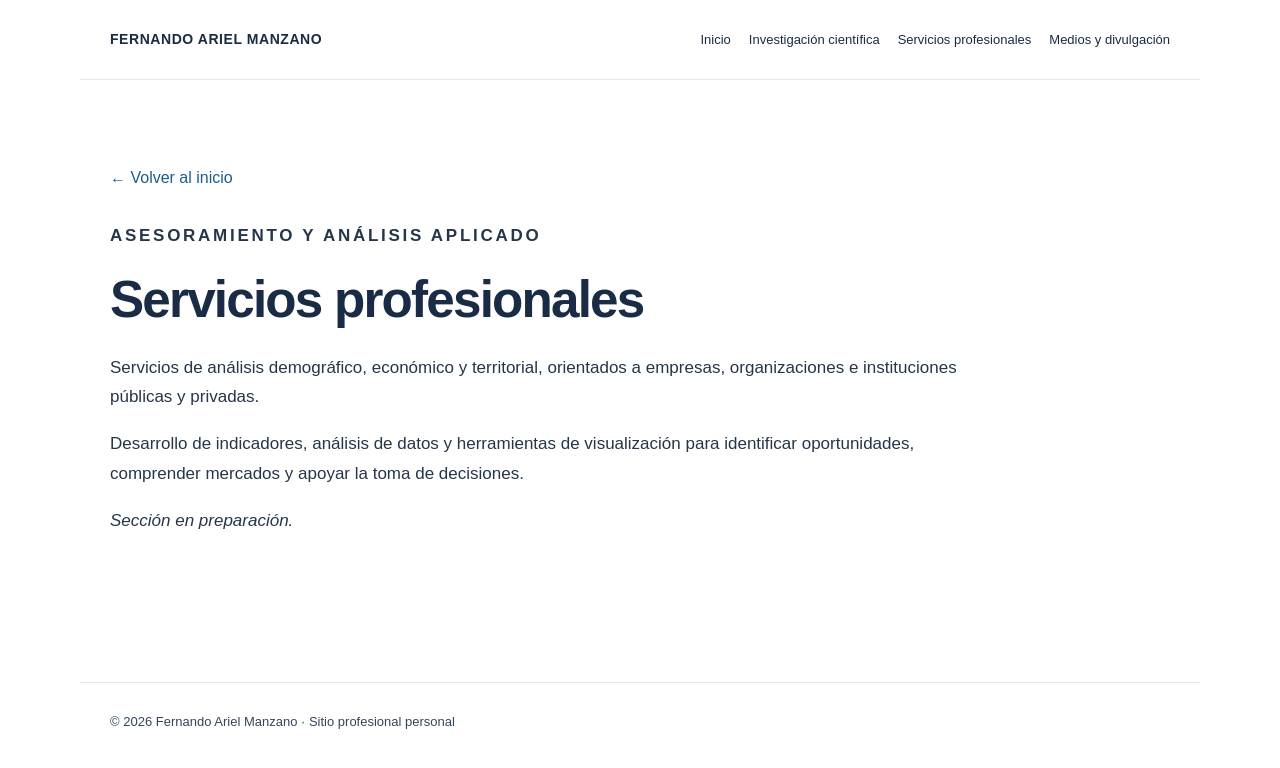
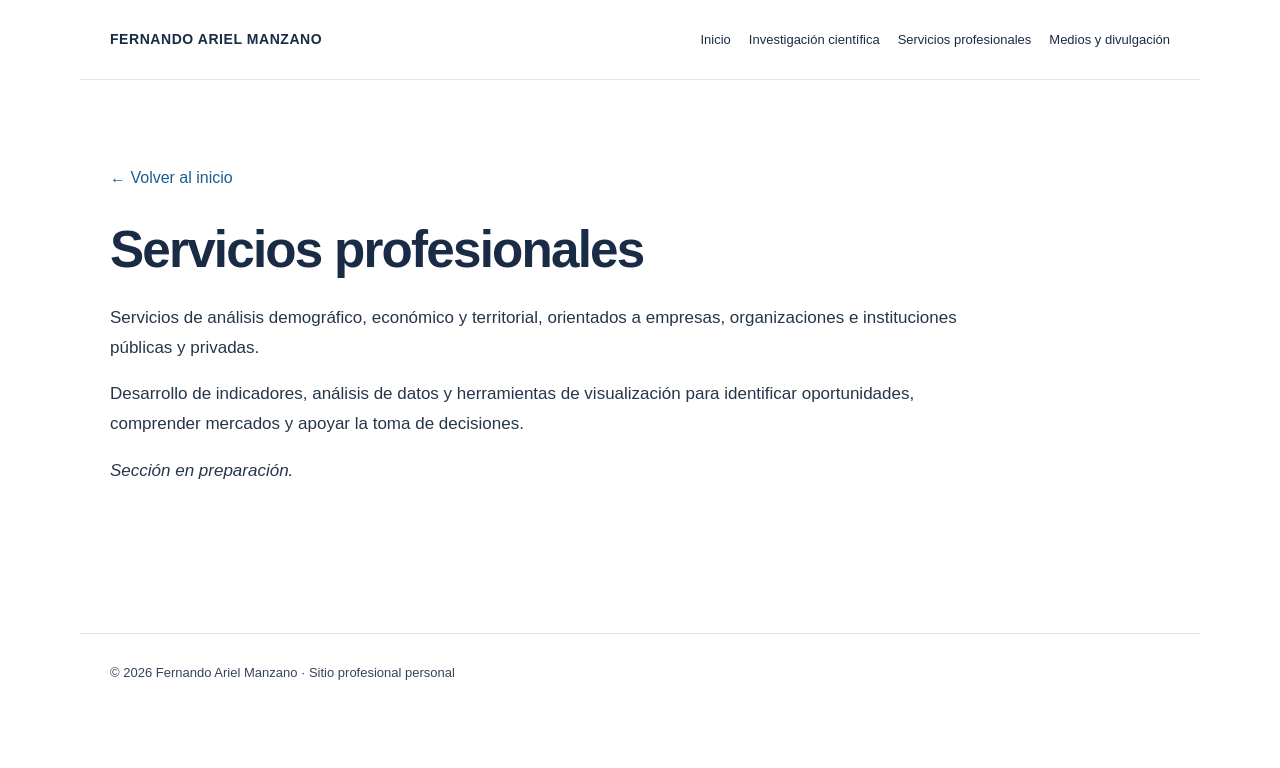
Before and after one commit to DrFernandoManzano/DrFernandoManzano.github.io, a plain HTML site: page asesoramiento.html in a window 1280 px wide. Drawn offline with Linux system fonts and the light colour scheme.

Commit message:
Update asesoramiento.html

```diff
--- a/asesoramiento.html
+++ b/asesoramiento.html
@@ -31,7 +31,7 @@
 
     <a class="back" href="index.html">← Volver al inicio</a>
 
-    <p class="eyebrow">Asesoramiento y análisis aplicado</p>
+
 
     <h1>Servicios profesionales</h1>
 
```
